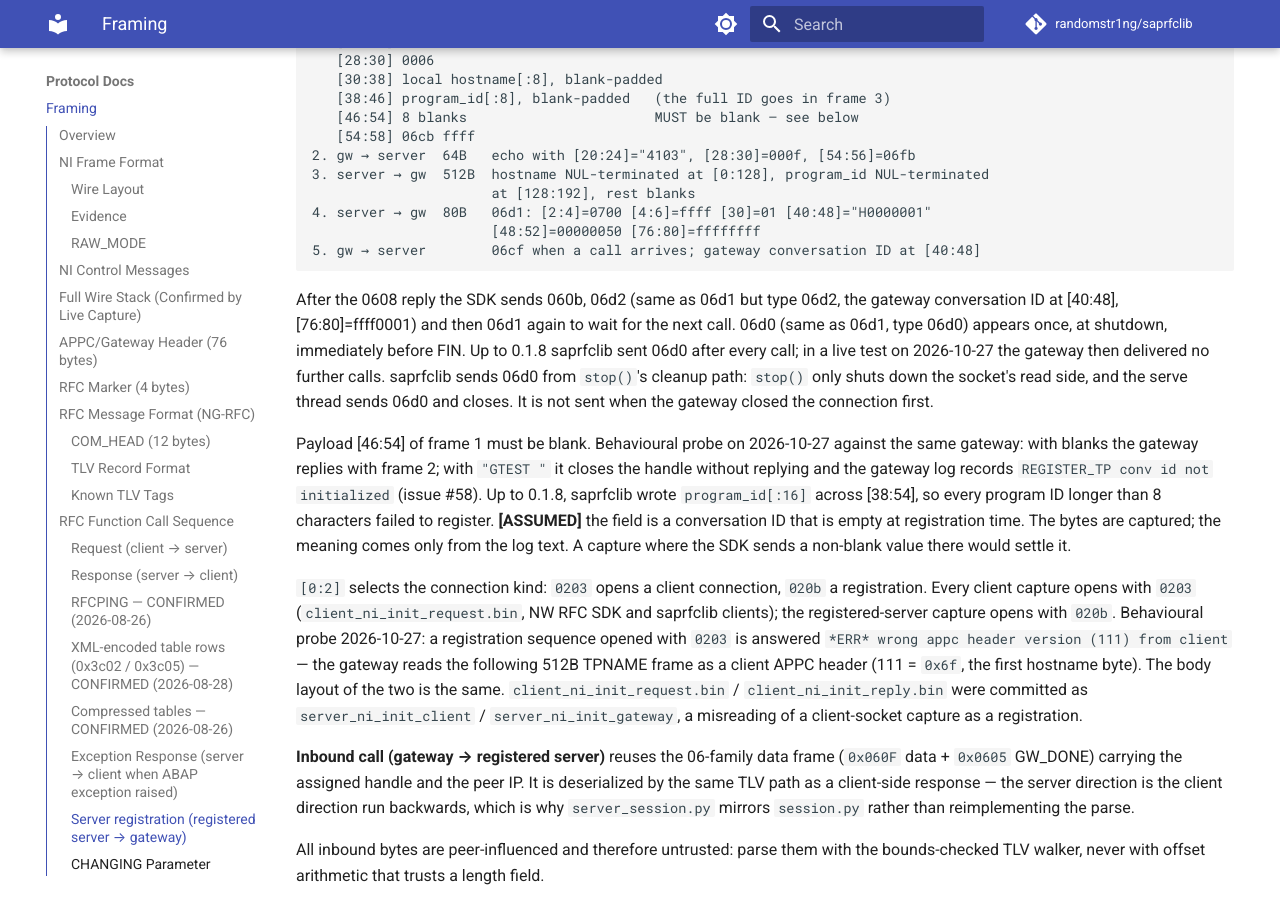
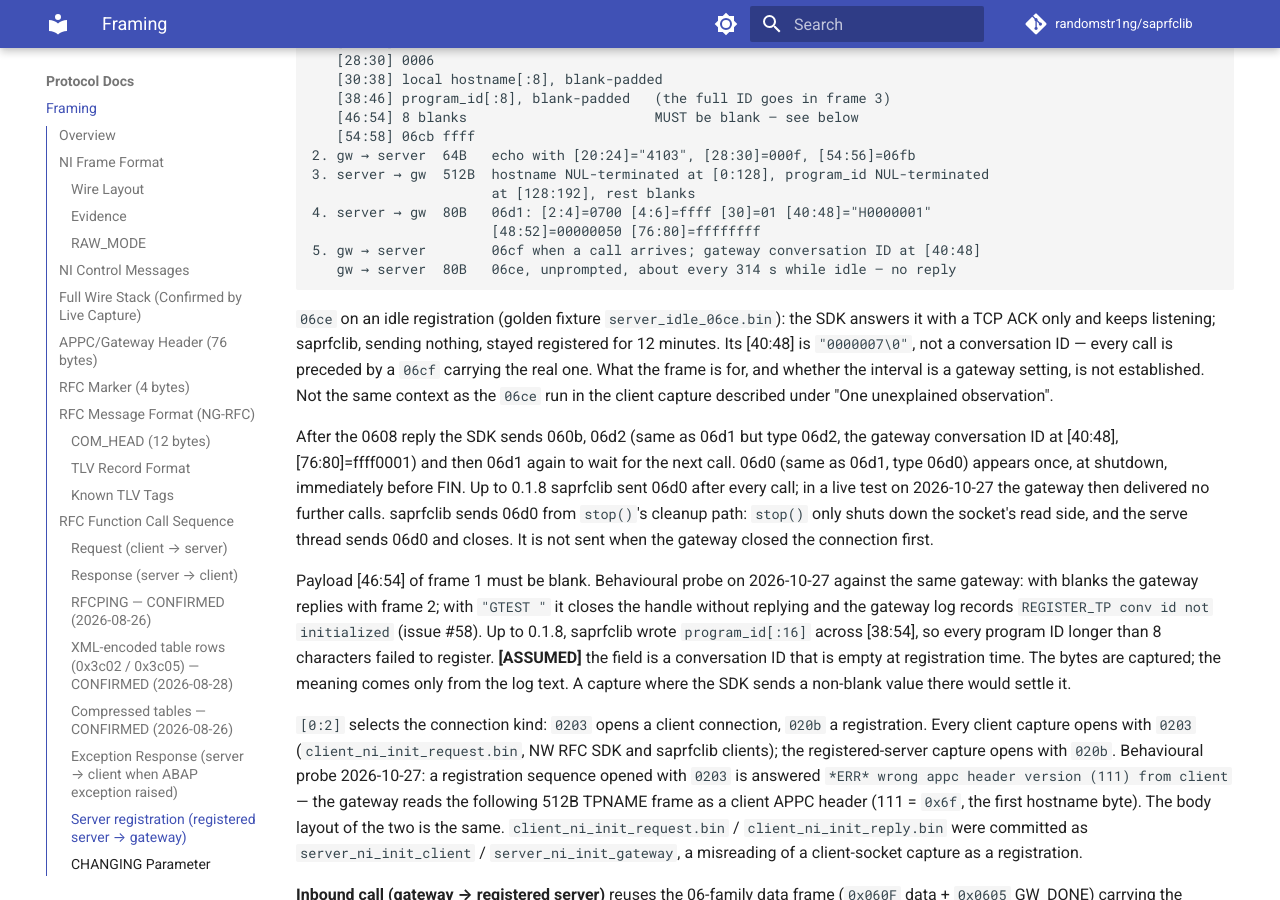
Before and after one commit to randomstr1ng/saprfclib, an MkDocs documentation site: the page built from docs/protocol/framing.md, in a window 1280 px wide and 900 px high, scrolled down 12564 px. Built offline with MkDocs 1.6.1 and Material for MkDocs 9.7.7, drawn with Linux system fonts in a browser that asks for light colours; comment, search, counter and statistics services are not loaded.

Commit message:
fix: ignore the gateway's idle 06ce frame on a registered server
The gateway sends an unprompted 80B 06ce about every 314 s while a
registration is idle. The serve loop treated it like 06cf and took its
[40:48] ("0000007\0") as the conversation ID, so a call arriving after
it would have been answered with that ID. 06ce is now logged and
ignored; only 06cf sets the ID. The separate pre-loop recv, which had
the same flaw, is folded into the loop.

Evidence:
- NW RFC SDK idle capture rfc_typeT-registered_server_idle.pcap
  (2026-10-27): 06ce at +316.6 s answered with a TCP ACK only, SDK
  kept listening. Committed as golden fixture server_idle_06ce.
- saprfclib idle run the same day: identical 06ce at +315.4 s and
  +629.5 s, no reply sent, registration kept for 12 minutes.

````diff
--- a/docs/protocol/framing.md
+++ b/docs/protocol/framing.md
@@ -599,7 +599,15 @@
 4. server → gw  80B   06d1: [2:4]=0700 [4:6]=ffff [30]=01 [40:48]="H0000001"
                       [48:52]=00000050 [76:80]=ffffffff
 5. gw → server        06cf when a call arrives; gateway conversation ID at [40:48]
+   gw → server  80B   06ce, unprompted, about every 314 s while idle — no reply
 ```
+
+`06ce` on an idle registration (golden fixture `server_idle_06ce.bin`): the SDK answers it
+with a TCP ACK only and keeps listening; saprfclib, sending nothing, stayed registered for
+12 minutes. Its [40:48] is `"0000007\0"`, not a conversation ID — every call is preceded by
+a `06cf` carrying the real one. What the frame is for, and whether the interval is a
+gateway setting, is not established. Not the same context as the `06ce` run in the client
+capture described under "One unexplained observation".
 
 After the 0608 reply the SDK sends 060b, 06d2 (same as 06d1 but type 06d2, the gateway
 conversation ID at [40:48], [76:80]=ffff0001) and then 06d1 again to wait for the next call.
````
Also changed, not shown: CHANGELOG.md (+4 -0 lines), 4 other files.
